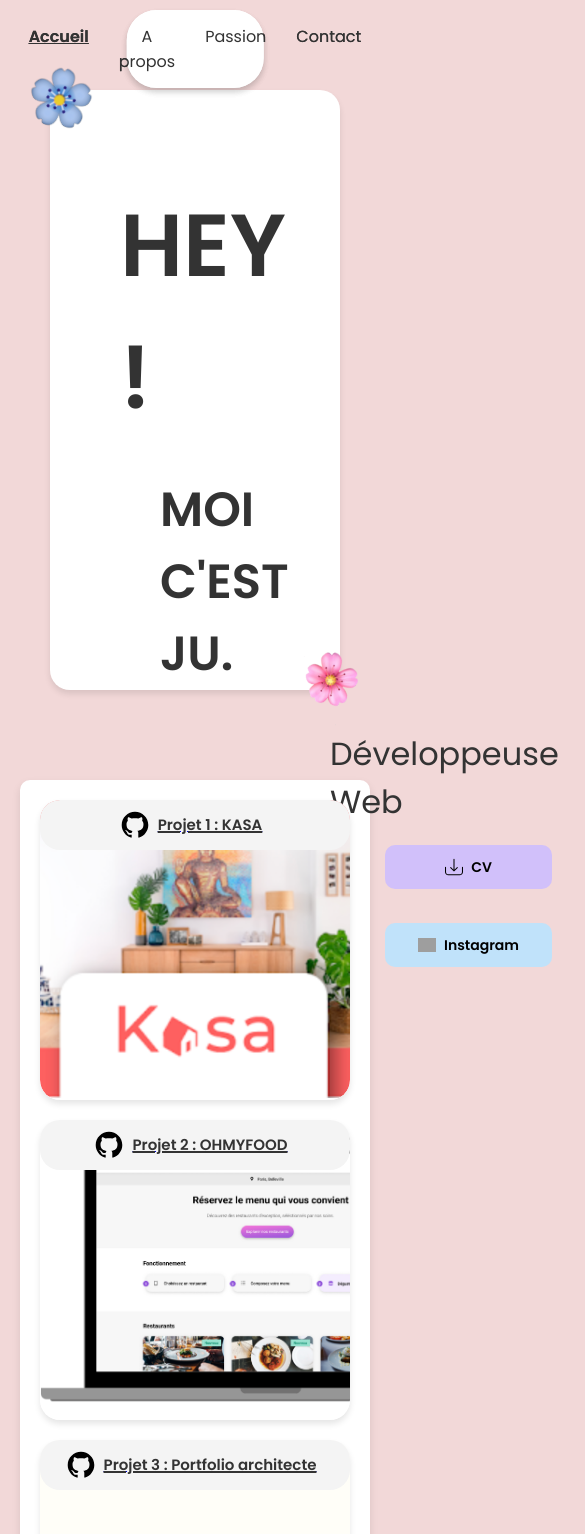
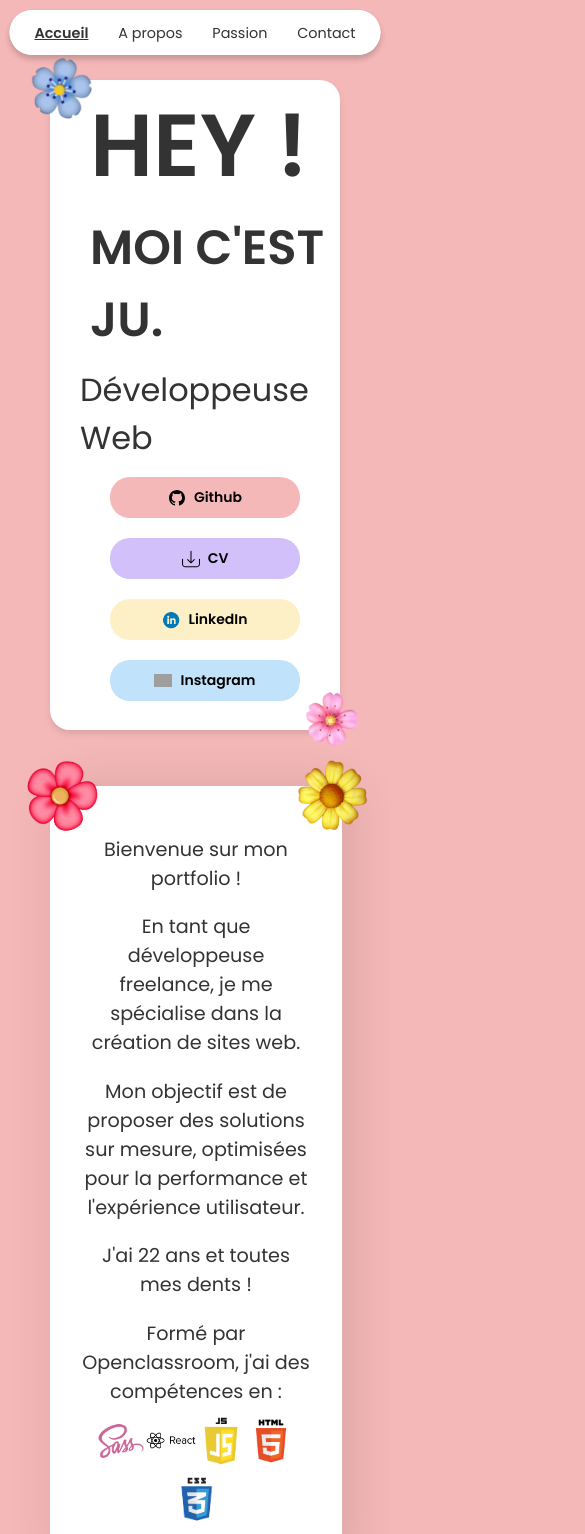
Before and after one commit to ju2dev/Mon_Portfolio, a React (Vite) app: page / in a window 390 px wide. Shown: the top 1534 px of the page, 585 px wide, since content can reach past the window. Built offline with nearby package versions, Linux system fonts and the light colour scheme; grey boxes are pictures that could not be loaded.

Commit message:
version mobile accueil + fond couleur pages

```diff
--- a/src/Composants/Confidentiel/confidentiel.jsx
+++ b/src/Composants/Confidentiel/confidentiel.jsx
@@ -1,7 +1,14 @@
-import React from 'react';
+import React, { useEffect } from 'react';
 import './confidentiel.css';
 
 const PrivacyPolicy = () => {
+  useEffect(() => {
+    document.body.style.backgroundColor = '#C0E2FA'; // Couleur pastel pour Politique
+    return () => {
+      document.body.style.backgroundColor = 'white'; // Rétablir la couleur par défaut
+    };
+  }, []);
+
   return (
     <div className="privacy-policy">
       <h2 className="section-mentions">Politique de confidentialité</h2>
--- a/src/Composants/Contact/contact.jsx
+++ b/src/Composants/Contact/contact.jsx
@@ -1,8 +1,15 @@
-import React, { useState } from 'react';
+import React, { useState, useEffect } from 'react';
 import './contact.css';
 
 const ContactForm = () => {
   const [messageStatus, setMessageStatus] = useState('');
+
+  useEffect(() => {
+    document.body.style.backgroundColor = '#C0E2FA'; // Couleur pastel pour Contact
+    return () => {
+      document.body.style.backgroundColor = 'white'; // Réinitialise la couleur de fond
+    };
+  }, []);
 
   const handleSubmit = (e) => {
     e.preventDefault();
--- a/src/Composants/DescriptionHome/description.css
+++ b/src/Composants/DescriptionHome/description.css
@@ -1,16 +1,14 @@
-
-/* DESCRIPTION */
+/* Conteneur principal */
 .container1 {
   background-color: #fff;
   border-radius: 20px;
   padding: 30px;
-    width: 40%;
-    height: 100%;
-    box-shadow: 10px 10px 10px 10px rgba(0, 0, 0, 0.1);
+  width: 50%;
+  height: 90%;
+  box-shadow: 9px 1px 50px 5px rgba(0, 0, 0, 0.1);
   position: relative;
-    bottom: 600px;
-    left: 600px;
-    border: 1px solid black;
+  bottom: 520px;
+  left: 500px;
 }
 
 .competences {
@@ -29,6 +27,7 @@
   object-fit: contain;
 }
 
+
 h1, h2 {
   margin: 0;
   padding-bottom: 30px;
@@ -41,12 +40,133 @@
   padding-bottom: 30px;
 }
 
+
+/* Animation de fade-in */
 @keyframes fadeIn {
   0% { opacity: 0; transform: translateY(-10px); }
   100% { opacity: 1; transform: translateY(0); }
 }
 
-  /* fleurs */
+h2 {
+  font-size: 3rem;
+  font-weight: bold;
+}
+
+.description {
+  font-size: 1.2rem;
+  text-align: center;
+}
+
+  /* Textes */
+  .text1 {
+    padding-left: 40px;
+  }
+
+  .text2 {
+    padding-left: 80px;
+  }
+
+  .role {
+    font-size: 2rem;
+    margin: 10px 0 20px;
+    padding-left: 150px;
+  }
+
+/* Conteneur des boutons */
+.buttons {
+  display: flex; /* Permet d'aligner les boutons horizontalement */
+  flex-wrap: wrap; /* Permet le retour à la ligne pour les petits écrans */
+  justify-content: center; /* Centre les boutons */
+  gap: 10px; /* Ajoute un espace entre les boutons */
+  padding: 20px; /* Espacement autour des boutons */
+}
+
+/* Boutons génériques */
+.btn {
+  display: inline-flex;
+  justify-content: center;
+  align-items: center;
+  text-decoration: none;
+  margin: 5px;
+  padding: 10px 20px;
+  border-radius: 20px;
+  transition: all 0.3s ease;
+  font-size: 14px; /* Taille du texte */
+  width: auto; /* Permet au bouton de s'adapter à son contenu */
+  min-width: 120px; /* Largeur minimale pour une meilleure lisibilité */
+  height: 40px; /* Hauteur cohérente pour tous les boutons */
+  text-align: center;
+}
+
+.btn:hover {
+  transform: translateY(-3px);
+  box-shadow: 0px 5px 15px rgba(0, 0, 0, 0.2);
+  opacity: 0.9;
+}
+
+/* Bouton GitHub */
+.github {
+  background-color: #F5B8B8;
+  color: black;
+  font-weight: bold;
+}
+
+.github img {
+  margin-right: 8px;
+  width: 18px;
+  height: auto;
+}
+
+/* Bouton CV */
+.cv {
+  background-color: #D1C0FA;
+  color: black;
+  font-weight: bold;
+}
+
+.cv img {
+  margin-right: 8px;
+  width: 18px;
+  height: auto;
+}
+
+/* Bouton Instagram */
+.instagram {
+  background-color: #C0E2FA;
+  color: black;
+  font-weight: bold;
+}
+
+.instagram img {
+  margin-right: 8px;
+  width: 18px;
+  height: auto;
+}
+
+/* Bouton LinkedIn */
+.linkedin {
+  background-color: #FDF0C7;
+  color: black;
+  font-weight: bold;
+}
+
+.linkedin img {
+  margin-right: 8px;
+  width: 18px;
+  height: auto;
+}
+
+/* Animation fleurs */
+@keyframes rotate {
+  from {
+      transform: rotate(0deg);
+  }
+  to {
+      transform: rotate(360deg);
+  }
+}
+
+/* Fleurs décoratives */
 .corner-flower {
   position: absolute;
   width: 70px;
@@ -75,24 +195,15 @@
   right: -25px;
 }
 
-  /* anim fleurs */
-  @keyframes rotate {
-    from {
-        transform: rotate(0deg);
-    }
-    to {
-        transform: rotate(360deg);
-    }
-  }
+/* Responsive Design */
+@media screen and (max-width: 1250px) {
 
-  h2 {
-    font-size: 3rem;
-    font-weight: bold;
-  }
-
-  .description {
-    font-size: 20px;
-    text-align: center;
+  .container1 {
+    width: 80%;
+    height: 120%;
+    position: relative;
+    bottom: 230px;
+    left: 50px;
   }
 
     /* Textes */
@@ -101,147 +212,104 @@
     }
 
     .text2 {
-    padding-left: 80px;
+      padding-left: 40px;
     }
 
     .role {
       font-size: 2rem;
       margin: 10px 0 20px;
-    padding-left: 250px;
-  }
-
-  /* Boutons */
-  .buttons {
       padding-left: 50px;
     }
 
-  .btn {
-    display: inline-block;
-    text-decoration: none;
-    margin: 5px;
-    padding: 5px 30px;
-    border-radius: 20px;
-    transition: all 0.3s ease;
+    h1, h2 {
+      padding-bottom: 0px;
     }
 
-  .btn:hover {
-    transform: translateY(-3px);
-    box-shadow: 0px 5px 15px rgba(0, 0, 0, 0.2);
+    h1 {
+      font-size: 5.5rem;
+      padding-top: 0px;
+      padding-bottom: 0px;
     }
-  /* Conteneur des boutons */
-  .button-container {
-    display: flex;
-    gap: 10px;  /* Espacement entre les boutons */
-    justify-content: center;  /* Centre les boutons horizontalement */
-    align-items: center;  /* Aligne verticalement les boutons */
+/* Boutons */
+.buttons {
+  flex-direction: column; /* Empile les boutons verticalement */
+  align-items: center; /* Centre les boutons */
 }
 
-  /* Bouton GitHub */
-  .github {
-    display: flex;
-    justify-content: center;
-    align-items: center;
-    text-align: center;
-    width: 107px;
-    height: 34px;
-    background-color: #F5B8B8;
-    border-radius: 5px;
-    color: black;
-    font-size: 14px;
-    text-decoration: none;
-    border-radius: 10px;
-    font-weight: bold;
+.btn {
+  width: 40%; /* Largeur relative */
+  height: 30%;
 }
 
-  .github img {
-    margin-right: 8px;
-    width: 18px;
-    height: auto;
+/* Positionnement des boutons */
+.cv, .instagram, .github, .linkedin {
+position: relative;
+bottom: 270px;
+left: 200px;
+}
 }
 
-  /* Bouton CV */
-  .cv {
-    display: flex;
-    justify-content: center;
-    align-items: center;
-    text-align: center;
-    width: 107px;
-    height: 34px;
-    background-color: #D1C0FA;
-    border-radius: 5px;
-    color: black;
-    font-size: 14px;
-    text-decoration: none;
-    position: relative;
-    left: 250px;
-    bottom: 50px;
-    border-radius: 10px;
-    font-weight: bold;
+@media screen and (max-width: 860px) {
+
+  .btn {
+    width: 80%;
+    max-width: 150px;
+    margin: 5px auto;
+  }
 }
 
-  .cv img {
-    margin-right: 8px;
-    width: 18px;
-    height: auto;
+@media screen and (max-width: 730px) {
+  .container1 {
+    width: 80%;
+    height: 140%;
+  }
 }
 
-  .instagram {
-    display: flex;
-    justify-content: center;
-    align-items: center;
-    text-align: center;
-    width: 107px;
-    height: 34px;
-    background-color: #C0E2FA;
-    border-radius: 5px;
-    color: black;
-    font-size: 14px;
-    text-decoration: none;
-    position: relative;
-    left: 250px;
-    border-radius: 10px;
-    position: relative;
-    bottom: 70px;
-    font-weight: bold;
+@media screen and (max-width: 710px) {
+  .buttons {
+    flex-direction: row;
   }
 
-  .linkedin {
-    display: flex;
-    justify-content: center;
-    align-items: center;
-    text-align: center;
-    width: 107px;
-    height: 34px;
-    background-color: #FDF0C7;
-    border-radius: 5px;
-    color: black;
-    font-size: 14px;
-    text-decoration: none;
-    border-radius: 10px;
-    position: relative;
-    bottom: 20px;
-    font-weight: bold;
+  .cv, .instagram, .github, .linkedin {
+    bottom: 30px;
+    left: 10px;
     }
 
-  .linkedin img {
-    margin-right: 8px;
-    width: 18px;
-    height: auto;
+    .container1 {
+      height: 100%;
+      bottom: 0px;
+      left: 30px;
+    }
 }
 
-  .instagram img {
-    margin-right: 8px;
-    width: 18px;
-    height: auto;
+@media screen and (max-width: 603px) {
+  .container1 {
+    height: 120%;
+    top: 30px;
+    left: 10px;
+  }
 }
 
-  /* Effet au survol */
-  .btn:hover {
-    opacity: 0.8;
-    transform: translateY(-3px);
-    box-shadow: 0px 5px 15px rgba(0, 0, 0, 0.2);
+
+@media screen and (max-width: 580px) {
+  .container1 {
+    height: 90%;
+  }
 }
 
-  .btn:hover {
-    opacity: 0.8;
+@media screen and (max-width: 405px) {
+  .container1 {
+    height: 110%;
+    left: 0px;
   }
+
+  .role {
+    padding-left: 30px;
+  }
+}
+
+@media screen and (max-width: 359px) {
+  .container1 {
+    height: 130%;
+  }
+}
--- a/src/Composants/Footer/footer.css
+++ b/src/Composants/Footer/footer.css
@@ -31,3 +31,46 @@
   .footer-content a:hover {
     color: #e91e63; /* Couleur au survol */
   }
+
+  /* Responsive Design */
+@media screen and (max-width: 1250px) {
+
+  .footer {
+      position: relative;
+      top: 380px;
+  }
+
+}
+
+@media screen and (max-width: 730px) {
+  .footer {
+    position: relative;
+    top: 480px;
+}
+}
+
+@media screen and (max-width: 603px) {
+  .footer {
+    position: relative;
+    top: 520px;
+   padding-bottom: 30px;
+}
+
+.footer-content li {
+  display: block;
+}
+}
+
+@media screen and (max-width: 398px) {
+  .footer {
+    position: relative;
+    top: 800px;
+}
+}
+
+@media screen and (max-width: 359px) {
+  .footer {
+    position: relative;
+    top: 900px;
+}
+}
--- a/src/Composants/Mention/mention.jsx
+++ b/src/Composants/Mention/mention.jsx
@@ -1,7 +1,14 @@
-import React from 'react';
+import React, { useEffect } from 'react'; // Ajout de l'import pour useEffect
 import './mention.css';
 
 const MentionsLegales = () => {
+  useEffect(() => {
+    document.body.style.backgroundColor = '#C0E2FA'; // Couleur pastel pour Mention
+    return () => {
+      document.body.style.backgroundColor = 'white'; // Rétablir la couleur par défaut lors du départ de la page
+    };
+  }, []);
+
   return (
     <div>
       <h4 className="section-mentions">Mentions Légales</h4>
--- a/src/Composants/NavBar/nav.css
+++ b/src/Composants/NavBar/nav.css
@@ -1,17 +1,18 @@
-
 /* NAV */
 .navbar {
   position: fixed;
   top: 10px;
   left: 50%;
   transform: translateX(-50%);
-    width: 35%;
+  width: 90%;
+  max-width: 400px;
   z-index: 1000;
   background-color: #ffffff;
   box-shadow: 0 4px 6px rgba(0, 0, 0, 0.1);
   text-align: center;
   border-radius: 30px;
-    padding: 4px 0;
+  padding-left: 10px;
+  padding-right: 10px;
 }
 
 .navbar ul {
@@ -19,18 +20,20 @@
   padding: 0;
   margin: 0 auto;
   display: flex;
+  flex-wrap: wrap;
   justify-content: center;
   width: 100%;
 }
 
 .navbar li {
-    margin: 10px 15px;
+  margin: 10px 8px;
+  flex-grow: 1;
 }
 
 .navbar a {
   text-decoration: none;
   color: #333;
-    font-size: 1rem;
+  font-size: 0.9rem;
   transition: color 0.3s ease;
 }
 
@@ -38,7 +41,19 @@
   color: #F5B8B8;
   font-weight: bold;
 }
+
 .navbar a.active {
   font-weight: bold;
   text-decoration: underline;
 }
+
+@media screen and (max-width: 327px) {
+  .navbar {
+      width: 95%;
+      top: 5px;
+      padding-left: 0px;
+      padding-right: 0px;
+  }
+
+
+}
--- a/src/Pages/home.css
+++ b/src/Pages/home.css
@@ -3,9 +3,9 @@
   background-color: #fff;
   border-radius: 20px;
   padding: 30px;
-    margin: 30px 50px 50px 50px;
+  margin: 20px 50px 50px 50px;
   box-shadow: 0 4px 6px rgba(0, 0, 0, 0.1);
-    height: 450px;
+  height: 400px;
   padding-bottom: 120px;
   position: relative;
 }
@@ -18,3 +18,31 @@ body {
   color: #333;
   padding-top: 60px;
 }
+
+@media screen and (max-width: 1250px) {
+
+  .main-container {
+    padding: 0px;
+    padding-bottom: 0px;
+    height: 300px;
+  }
+
+}
+
+@media screen and (max-width: 710px) {
+  .main-container {
+    height: 400px;
+  }
+}
+
+@media screen and (max-width: 530px) {
+  .main-container {
+    height: 550px;
+  }
+}
+
+@media screen and (max-width: 458px) {
+  .main-container {
+    height: 650px;
+  }
+}
```
Also changed, not shown: src/App.jsx (+19 -2 lines), src/Composants/ProjetHome/projects.css (+37 -0 lines). Lines whose indentation alone changed are shown as unchanged.
